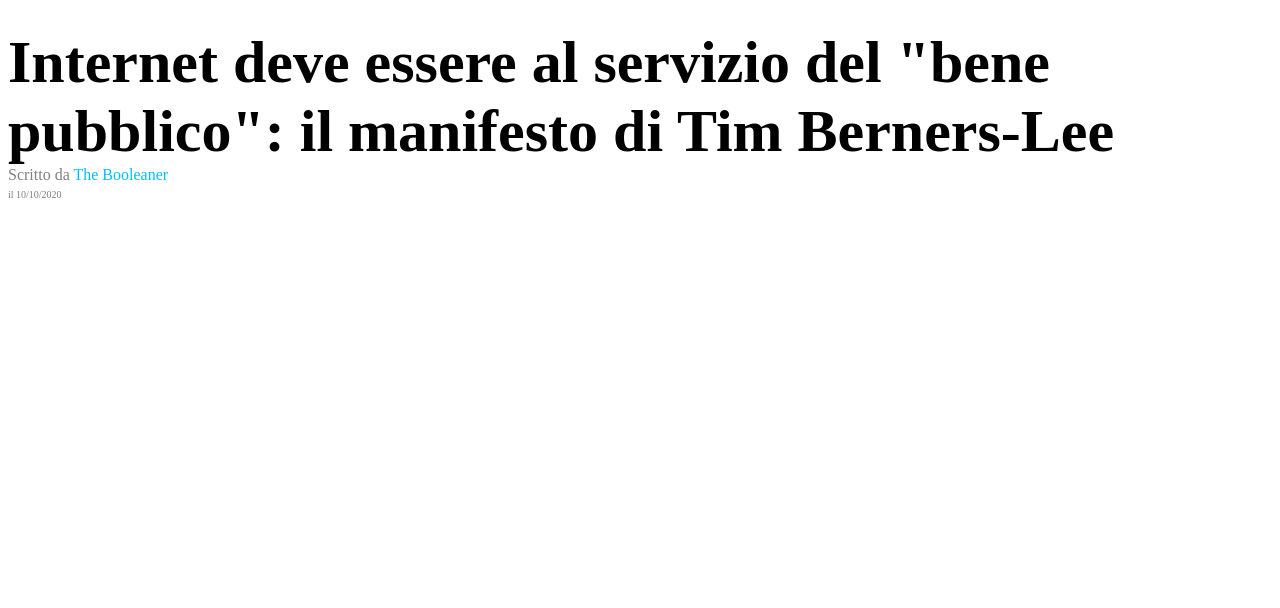
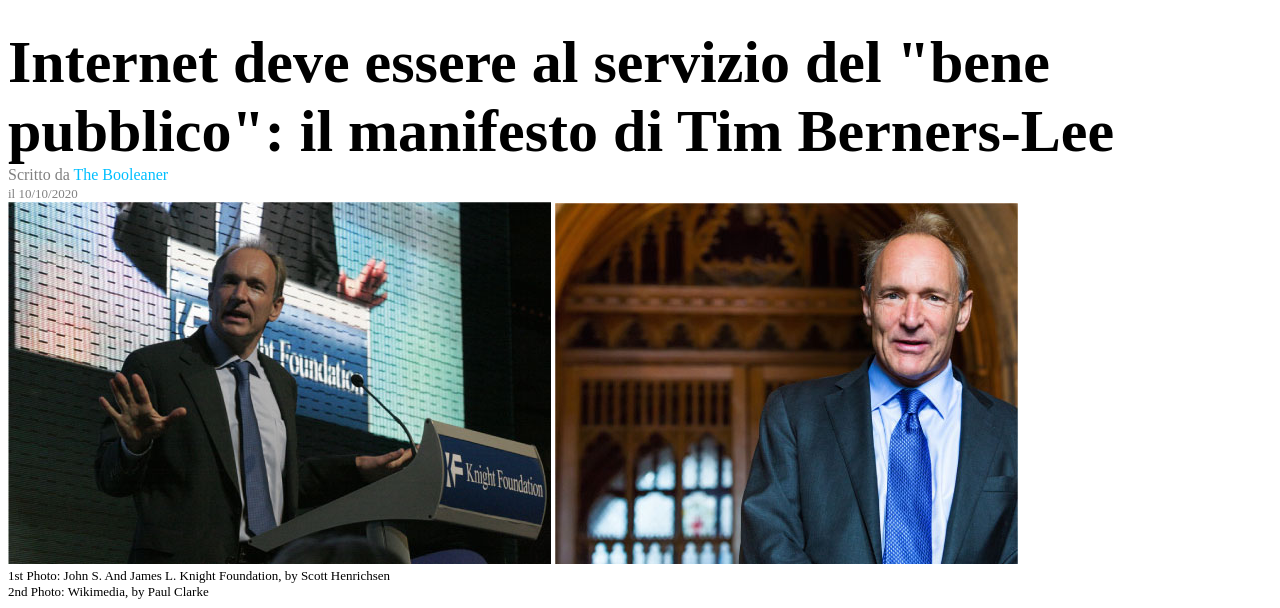
Before and after one commit to rizzamatteo96/html-css-booleaner, a plain HTML site: page index.html in a window 1280 px wide. Shown: the part 210-818 px from the top of the page. Drawn offline with Linux system fonts and the light colour scheme.

Commit message:
add: picture main section

```diff
--- a/css/style.css
+++ b/css/style.css
@@ -26,5 +26,5 @@ h1{
 }
 
 .text-small{
-    font-size: 10px;
+    font-size: 13px;
 }
--- a/index.html
+++ b/index.html
@@ -31,7 +31,19 @@
         </section>
         <!-- fine sezione titolo -->
 
-        <section></section>
+        <!-- inizio sezione foto -->
+        <section>
+            <!-- 2 img + descrizione -->
+            <img src="img/tim-1.jpg" alt="">
+            <img src="img/tim-2.jpg" alt="">
+            <div class="text-small">
+                <!-- descrizione delle foto -->
+                1st Photo: John S. And James L. Knight Foundation, by Scott Henrichsen <br>
+                2nd Photo: Wikimedia, by Paul Clarke
+            </div>
+        </section>
+        <!-- fine sezione foto -->
+
         <section></section>
         <section></section>
         <section></section>
```
